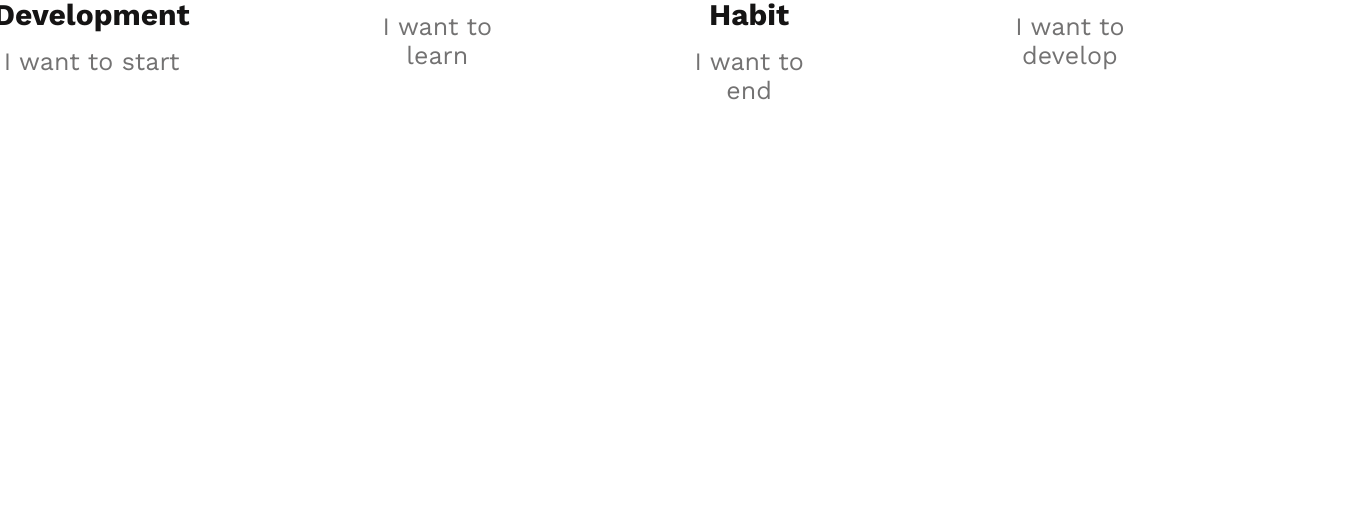
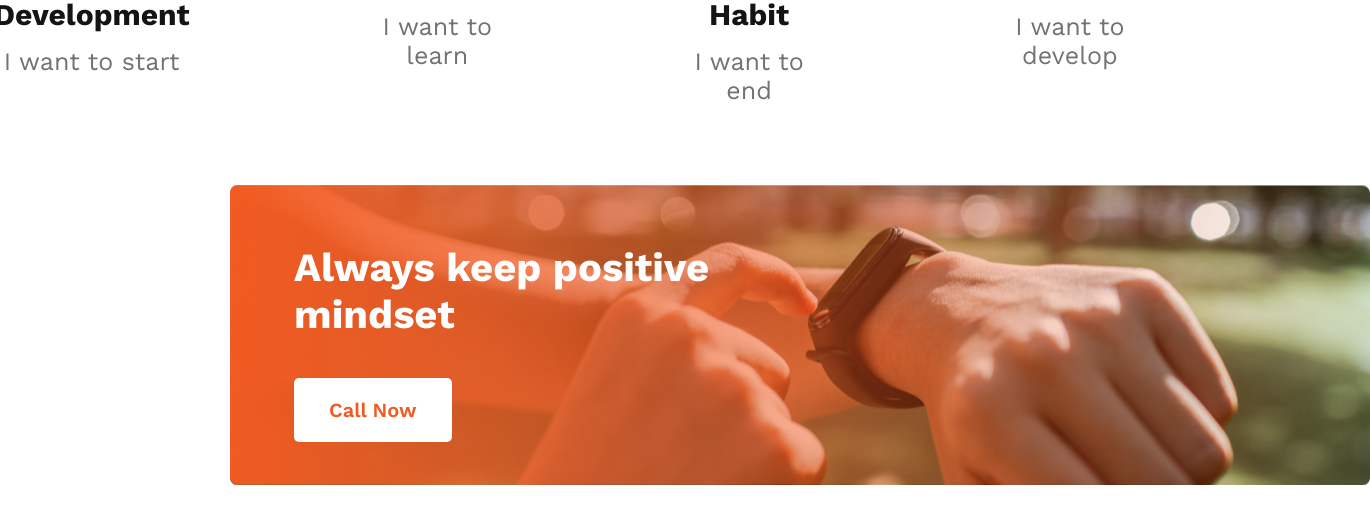
Before and after one commit to Rasibul/new-year, a plain HTML site: page index.html in a window 1280 px wide. Shown: the part 1954-2477 px from the top of the page, 1370 px wide, since content can reach past the window. Before the commit the page ends 2139 px from the top, so only its background shows below. Drawn offline with nearby package versions, Linux system fonts and the light colour scheme.

Commit message:
banner Section Done

```diff
--- a/index.html
+++ b/index.html
@@ -75,7 +75,15 @@
             <p class="plan-lern">I want to develop</p>
          </div>
         </div>
-
+<!-- Banner Section -->
+        <div class="banner-container">
+          <div class="text">
+            <h3 class="text-tittle">
+                Always keep positive <br> mindset
+            </h3>
+            <button class="button">Call Now</button>
+          </div>
+        </div>
 
     </main>
     <footer>
--- a/style/style.css
+++ b/style/style.css
@@ -107,9 +107,47 @@
  }
 
  .plan-lern {
-     color:  #737272;
+     color: #737272;
      text-align: center;
      font-size: 25px;
      font-weight: 500;
-    margin-top: 15px;
+     margin-top: 15px;
  }
+
+ /* Banner Section */
+ .banner-container {
+     width: 1140px;
+     height: 300px;
+     background-image: url("../images/gradient2.png"), url("../images/watch.png");
+     background-position: center;
+     background-repeat: no-repeat;
+     margin-left: 230px;
+     margin-right: 230px;
+     margin-bottom: 130px;
+ }
+
+ .text {
+     padding-top: 59px;
+     padding-left: 64px;
+     padding-bottom: 147px;
+ }
+
+ .text-tittle {
+     color: #FFF;
+     font-size: 40px;
+     font-weight: 700;
+     margin-bottom: 40px;
+
+ }
+
+ .button {
+     border-radius: 5px;
+     background: #FFF;
+     color: #F15B22;
+     text-align: center;
+     font-size: 20px;
+     font-weight: 600;
+     border: 0;
+     padding: 20px 35px;
+
+ }
```
